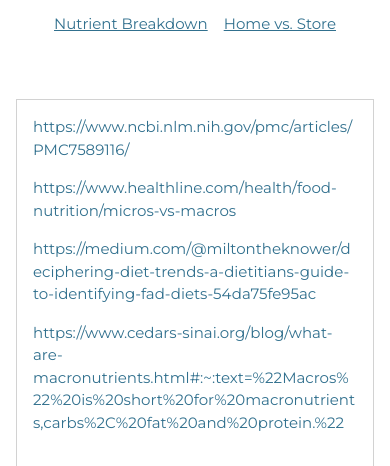
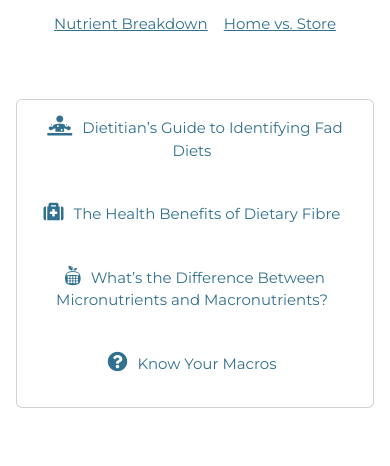
Before and after one commit to MarufAlAslam/html-charts, a plain HTML site: page info/index.html in a window 390 px wide. Shown: the part 138-604 px from the top of the page. Drawn offline with nearby package versions, Linux system fonts and the light colour scheme.

Commit message:
sidebar updated

```diff
--- a/css/style.css
+++ b/css/style.css
@@ -167,6 +167,23 @@ html {
 
 }
 
+.sidebar-link span {
+    position: absolute;
+    left: -300px;
+    width: 300px;
+    background: white;
+    z-index: 100;
+    box-shadow: 0 0 5px rgba(0, 0, 0, .4);
+    padding: 15px;
+    border-radius: 10px;
+    top: 0;
+    display: none;
+}
+
+.sidebar-link:hover span {
+    display: block;
+}
+
 @media screen and (max-width: 767px) {
     .left-image.p-4 {
         display: none;
@@ -215,4 +232,18 @@ html {
     .mob-rev {
         flex-direction: column-reverse;
     }
+
+    .sidebar-link span {
+        position: unset;
+        left: -300px;
+        width: 300px;
+        background: transparent;
+        z-index: 100;
+        box-shadow: unset;
+        padding: 6px;
+        border-radius: 0;
+        top: 0;
+        display: inline;
+        text-align: left !important;
+    }
 }
--- a/info/index.html
+++ b/info/index.html
@@ -18,6 +18,9 @@
     <link
         href="https://fonts.googleapis.com/css2?family=Cormorant+Garamond:ital,wght@0,300;0,400;0,500;0,600;0,700;1,300;1,400;1,500;1,600;1,700&family=Montserrat:ital,wght@0,100..900;1,100..900&display=swap"
         rel="stylesheet" />
+
+    <!-- fontawesome -->
+    <link rel="stylesheet" href="https://cdnjs.cloudflare.com/ajax/libs/font-awesome/5.15.4/css/all.min.css" />
 
     <!-- style css -->
     <link rel="stylesheet" href="../css/style.css" />
@@ -46,7 +49,7 @@
 
             <div class="main p-4">
                 <div class="row g-5 mob-rev">
-                    <div class="col-lg-9">
+                    <div class="col-lg-11">
                         <div class="row g-5">
                             <div class="col-lg-6">
                                 <h3 class="fs-36 cormorant-garamond-regular">Share Your Nutritional Insights</h3>
@@ -207,25 +210,30 @@
                             </div>
                         </div>
                     </div>
-                    <div class="col-lg-3 p-3 h-100">
-                        <div class="card rounded-0 h-100">
-                            <div class="card-body">
+                    <div class="col-lg-1 p-3 h-100">
+                        <div class="card rounded h-100">
+                            <div class="card-body d-flex flex-column gap-4 text-center">
+                                <a href="https://medium.com/@miltontheknower/deciphering-diet-trends-a-dietitians-guide-to-identifying-fad-diets-54da75fe95ac"
+                                    class="text-link sidebar-link position-relative text-decoration-none d-block mb-3" target="_blank">
+                                    <i class="fas fa-diagnoses fs-30"></i>
+                                    <span class="text-end">Dietitian’s Guide to Identifying Fad Diets</span>
+                                </a>
                                 <a href="https://www.ncbi.nlm.nih.gov/pmc/articles/PMC7589116/"
-                                    class="text-link text-decoration-none d-block mb-3" target="_blank">
-                                    https://www.ncbi.nlm.nih.gov/pmc/articles/PMC7589116/
-                                </a>
-                                <a href="https://www.healthline.com/health/food-nutrition/micros-vs-macros"
-                                    class="text-link text-decoration-none d-block mb-3" target="_blank">
-                                    https://www.healthline.com/health/food-nutrition/micros-vs-macros
+                                    class="text-link sidebar-link position-relative text-decoration-none d-block mb-3" target="_blank">
+                                    <i class="fas fa-medkit fs-30"></i>
+                                    <span class="text-end">The Health Benefits of Dietary Fibre</span>
                                 </a>
                                 <a href="https://medium.com/@miltontheknower/deciphering-diet-trends-a-dietitians-guide-to-identifying-fad-diets-54da75fe95ac"
-                                    class="text-link text-decoration-none d-block mb-3" target="_blank">
-                                    https://medium.com/@miltontheknower/deciphering-diet-trends-a-dietitians-guide-to-identifying-fad-diets-54da75fe95ac
+                                    class="text-link sidebar-link position-relative text-decoration-none d-block mb-3" target="_blank">
+                                    <i class="fab fa-nutritionix fs-30"></i>
+                                    <span class="text-end"> What’s the Difference Between Micronutrients and Macronutrients?</span>
                                 </a>
                                 <a href="https://www.cedars-sinai.org/blog/what-are-macronutrients.html#:~:text=%22Macros%22%20is%20short%20for%20macronutrients,carbs%2C%20fat%20and%20protein.%22"
-                                    class="text-link text-decoration-none d-block mb-3" target="_blank">
-                                    https://www.cedars-sinai.org/blog/what-are-macronutrients.html#:~:text=%22Macros%22%20is%20short%20for%20macronutrients,carbs%2C%20fat%20and%20protein.%22
+                                    class="text-link sidebar-link position-relative text-decoration-none d-block mb-3" target="_blank">
+                                    <i class="fas fa-question-circle fs-30"></i>
+                                    <span class="text-end">Know Your Macros</span>
                                 </a>
+
                             </div>
                         </div>
                     </div>
```
